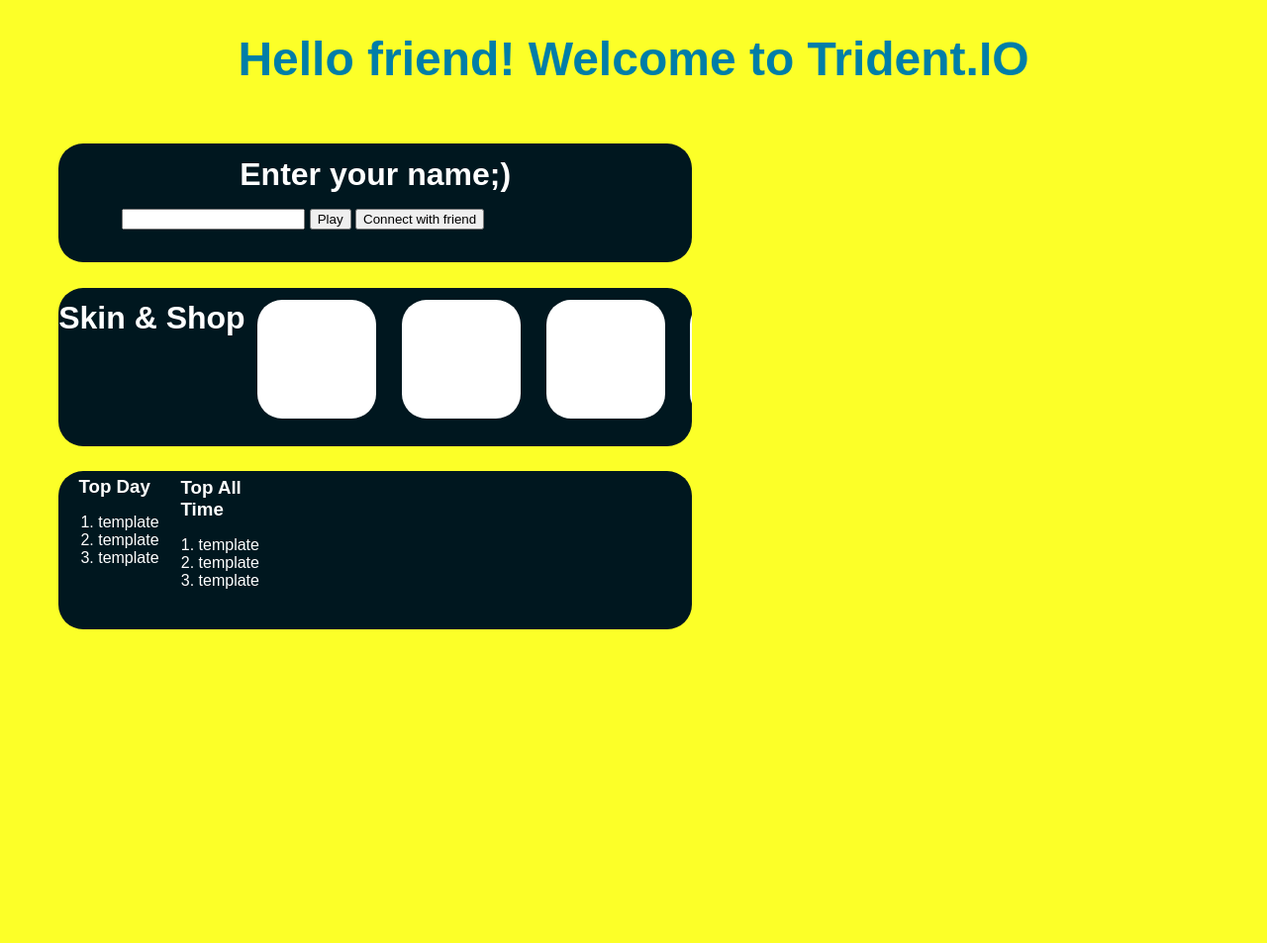
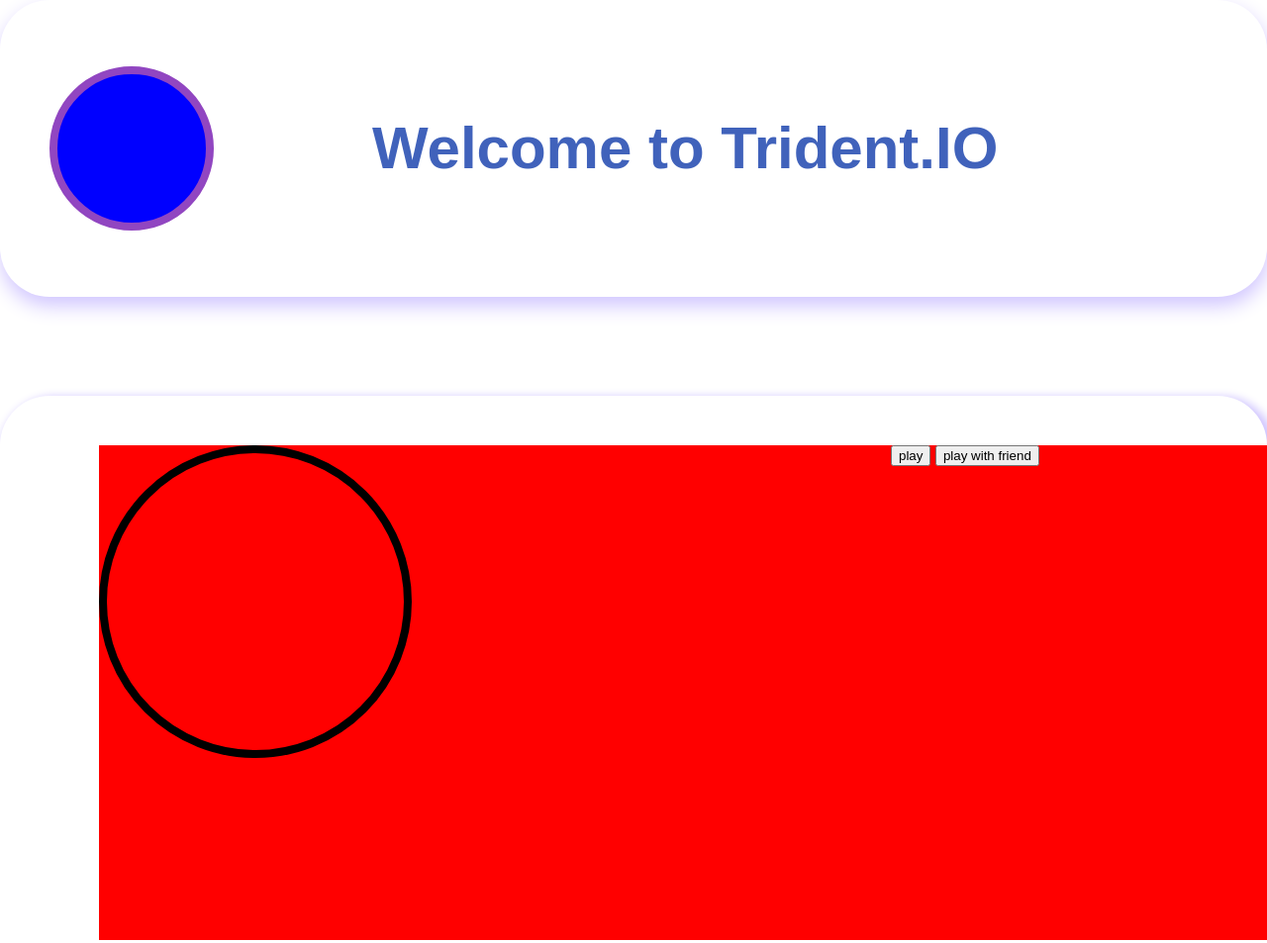
Before and after one commit to CTAC-Saint-Peterburg/Trident.IO-pre-alfa, a plain HTML site: page Trident.IO/TridentIO.html in a window 1280 px wide. Shown: the top 953 px of the page at 99% size. Before the commit the page ends 800 px from the top, so only its background shows below. Drawn offline with Linux system fonts and the light colour scheme.

Commit message:
refactor: pre-update

```diff
--- a/Trident.IO/EngineTrident.js
+++ b/Trident.IO/EngineTrident.js
@@ -5,22 +5,22 @@
 const ctx = canvas.getContext('2d');
 //------------------------------------
 //Переменная с параметрами Игрока под управлением пользователя
-const Player = {
-    y: 400,
-    x: 600,
+let Player = {
+    y: 2000,
+    x: 2000,
     size: 150,
     text: "Player",
     color: "yellow",
     imgSkin: "",
     id: "1",
-    moveUp(x) { Player.y -= x; },
+    moveUp(x) { Player.y -= x;},
     moveDown(x) { Player.y += x;},
-    moveLeft(x) { Player.x -= x; },
-    moveRight(x) { Player.x += x; },
+    moveLeft(x) { Player.x -= x;},
+    moveRight(x) { Player.x += x;},
 
 };
 //Переменная с параметрами Трезубца под управлением рлоьзователя
-const Trident = {
+let Trident = {
     y: Player.y,
     x: Player.x,
     rotate: 0,
@@ -36,8 +36,8 @@
 function canvasSize() {
   //  canvas.width = innerWidth; //ширина всего окна
   //  canvas.height = innerHeight; //высота всего окна
-    canvas.width = 2000;
-    canvas.height = 2000;
+    canvas.width = 4000;
+    canvas.height = 4000;
 };
 //-----------------------------------------------------------
 //Функция отрисовки Player
@@ -94,14 +94,21 @@
 //Функция стрельбы трезубцем !требует доработки
 let shotY = {};
 let shotX = {};
+let disX;
+let disY;
     window.addEventListener("keyup", (event) => {
         if (event.code == 'KeyQ') {
             TridentDrawStatus = false;
+            Trident.x = Player.x;
+            Trident.y = Player.y;
             shotY = clickY;
             shotX = clickX;
-            TridentShotAngle = Math.atan2(clickY - Player.y, clickX - Player.x);
-            TridentVelocityX = Math.cos(TridentShotAngle) * 7;
-            TridentVelocityY = Math.sin(TridentShotAngle) * 7;
+            TridentShotAngle = Math.atan2(clickY - Trident.y, clickX - Trident.x);
+            console.log(TridentShotAngle);
+            TridentVelocityX = Math.cos(TridentShotAngle);
+            console.log(TridentVelocityX);
+            TridentVelocityY = Math.sin(TridentShotAngle);
+            console.log(TridentVelocityY);
 
         };
     });
@@ -125,11 +132,9 @@
         ctx.lineTo(400, -40); //можно устранить менусовые значения при проблемах
         ctx.lineWidth = 15;
         ctx.stroke();
-        if (shotX < Trident.x - Player.size) Trident.x -= TridentVelocityX;
-        if (shotX > Trident.x + Player.size) Trident.x += TridentVelocityX;
-        if (shotY < Trident.y - Player.size) Trident.y -= TridentVelocityY;
-        if (shotY > Trident.y + Player.size) Trident.y += TridentVelocityY;
-        setTimeout(() => { TridentDrawStatus = true; Trident.x = Player.x }, 10000); //через 10 секунда восстанавливаем значение
+        Trident.x += TridentVelocityX * 5;
+        Trident.y += TridentVelocityY * 5;
+        setTimeout(() => { TridentDrawStatus = true; Trident.x = Player.x }, 20000); //через 10 секунда восстанавливаем значение
     };
 };
 //-------------------------------------------------------
@@ -153,12 +158,12 @@
 //--------------------------------------------------------
 //Фунция глобальной отрисовки других функций DrawAll();
 function DrawAll() {
-    canvasSize();
-    PlayerDraw();
-    TridentDraw();
-    TridentShot();
-    Leap();
-    PlayerControl();
+    canvasSize(); //функция задаёт параметры canvas
+    PlayerDraw(); //функция отрисовки игрока
+    TridentDraw(); //функция отрислвки трезубца
+    TridentShot(); //функция отрисовки после вызова
+    Leap(); //функция ускорения "w"
+    PlayerControl(); //функция управления круга игрока
     requestAnimationFrame(DrawAll); //№1 вызов запускает цикл перерисовки DrawAll
 };
 //-------------------------------------------------------
--- a/Trident.IO/TridentIO.css
+++ b/Trident.IO/TridentIO.css
@@ -1,5 +1,6 @@
 body {
-    background-color: #fcff28;
+    margin: 0;
+    background-color: #ffffff;
     font-family: Arial;
     color: #ffff;
 }
@@ -9,79 +10,76 @@
     z-index: 1;
     visibility: hidden;
 }
-.greeting {
-    margin: 2% 0 0 0;
-    position: static;
-    color: #007ea7;
+.header {
+    margin: 0 auto;
+    top: 0px;
+    display: flex;
+    align-items: center;
+    max-width: 1440px;
+    height: 300px;
+    border-radius: 50px;
+    box-shadow: 1px 9px 20px 0px #d0c5ff;
+    background-color: #ffff;
 }
-.greeting > h1 {
-    text-align: center;
-    font-size: 3em;
+.logo {
+    height: 150px;
+    width: 150px;
+    background-color: blue;
+    position: relative;
+    left: 50px;
+    border-radius: 50%;
+    border: 8px solid #9146c1;
+}
+.welcome-text {
+    position: relative;
+    left: 150px;
+    height: 150px;
+    width: 800px;
+    background-color: #ffff;
+}
+.header-h1 {
+    font-size: 60px;
+    margin: 40px 0px 0 60px;
+    color: #4062bb;
 }
 .main {
-    position: static;
-    margin: 0 0 0 0;
-    height: 60vh;
-    width: 100vw;
-    border-radius: 25px;
+    position: relative;
+    margin: 0 auto;
+    top: 50px;
+    max-width: 1440px;
+    height: 3000px;
+    border-radius: 50px;
+    background-color: #ffffff;
+    box-shadow:  5px 5px 10px 4px #d0c5ff;
 
 }
-.nameAndButton {
-    position: static;
-    margin: 2% 4% 0 4%;
-    float: left;
-    height: 15vh;
-    width: 50%;
-    background-color: #00171f;
-    border-radius: 25px;
+section {
+    position: relative;
+    margin: 50px 0 0 100px;
+    top: 50px;
+    height: 500px;
+    width: 1200px;
+    background-color: red;
 }
-.nameAndButton > h2 {
-    font-size: 2em;
-    margin: 2% 0 0 0;
-    text-align: center;
-    color: #ffffff;
-}
-.nameAndButton > input {
-    margin: 2vh 0 0 10%;
-}
-.skinShop {
-    display: -webkit-inline-box;
-    position: relative;
-    overflow-x: scroll;
-    overflow-y: hidden;
-    white-space: nowrap;
-    margin: 2% 4% 0 4%;
-    float: left;
-    height: 20vh;
-    width: 50%;
-    background-color: #00171f;
-    border-radius: 25px;
-}
-.skinShop > h2 {
-     font-size: 2em;
-     margin: 2% 0 0 0;
-     text-align: center;
-     color: #ffffff;
-}
-.shopUnit {
-    display: inline-block;
-    float: left;
-    margin: 2% 2% 0 2%;
-    height: 15vh;
-    width: 15vh;
-    border-radius: 25px;
-    background-color: white;
-}
-.leaderBoardBlock {
+.game {
     position: relative;
     display: flex;
-    margin: 2% 4% 0 4%;
-    float: left;
-    height: 20vh;
-    width: 50%;
-    background-color: #00171f;
-    border-radius: 25px;
 }
-    .leaderBoardBlock > div > h3 {
-        margin: 5% 4% 0 20%;
-    }
+.menu-model {
+    width: 400px;
+    height: 100%;
+}
+.menu-model-show {
+    height: 300px;
+    width: 300px;
+    border-radius: 50%;
+    border: 8px solid black;
+}
+.input-game {
+    width: 400px;
+    height: 100%;
+}
+.buttons-game {
+    width: 400px;
+    height: 100%;
+}
--- a/Trident.IO/TridentIO.html
+++ b/Trident.IO/TridentIO.html
@@ -8,48 +8,36 @@
 <body>
     <canvas id="canvas"></canvas>
     <script src="EngineTrident.js"></script>
-    <script src="forFront-end.js"></script>
+    <script src="Design.js"></script>
     <link rel="stylesheet" type="text/css" href="TridentIO.css" />
-    <div id="greeting" class="greeting"><h1>Hello friend! Welcome to Trident.IO</h1></div>
-    <div id="main" class="main">
-        <div id="Ablock" class="Ablock">
+    <header class="header">
+        <div class="logo"></div>
+        <div class="welcome-text">
+            <h1 class="header-h1">Welcome to Trident.IO</h1>
+        </div>
+    </header>
+    <main class="main">
+        <section class="game">
+            <div class="menu-model">
+                <div class="menu-model-show">
+                <span class="menu-model-nickname"></span>
+                </div>
+            </div>
+            <div class="input-game"></div>
+            <div class="buttons-game">
+                <button>play</button>
+                <button>play with friend</button>
+            </div>
+        </section>
+        <section class="skin-shop">
 
-        </div>
-        <div id="optionBlock" class="optionBlock">
-            <div id="nameAndButton" class="nameAndButton">
-                <h2>Enter your name;)</h2>
-                <input type="text" onchange="Player.text = this.value" />
-                <button onclick="PlayGame()">Play</button>
-                <button onclick="confirm('coming soon')">Connect with friend</button>
-            </div>
-            <div id="skinShop" class="skinShop">
-                <h2>Skin & Shop</h2>
-                <div id="shopOne" class="shopUnit"></div>
-                <div id="shopTwo" class="shopUnit"></div>
-                <div id="shopThree" class="shopUnit"></div>
-                <div id="shopFour" class="shopUnit"></div>
-                <div id="shopFive" class="shopUnit"></div>
+        </section>
+        <section class="leader-board">
 
-            </div>
-        </div>
-        <div id="leaderBoardBlock" class="leaderBoardBlock">
-            <div>
-            <h3>Top Day</h3>
-            <ol>
-                <li>template</li>
-                <li>template</li>
-                <li>template</li>
-            </ol>
-            </div>
-            <div>
-            <h3>Top All Time</h3>
-                 <ol>
-                     <li>template</li>
-                     <li>template</li>
-                     <li>template</li>
-            </ol>
-            </div>
-        </div>
-    </div>
+        </section>
+    </main>
+    <footer class="footer">
+
+    </footer>
 </body>
 </html>
```
Also changed, not shown: README.md, Trident.IO/Design.js (renamed from Trident.IO/forFront-end.js), 13 other files.
